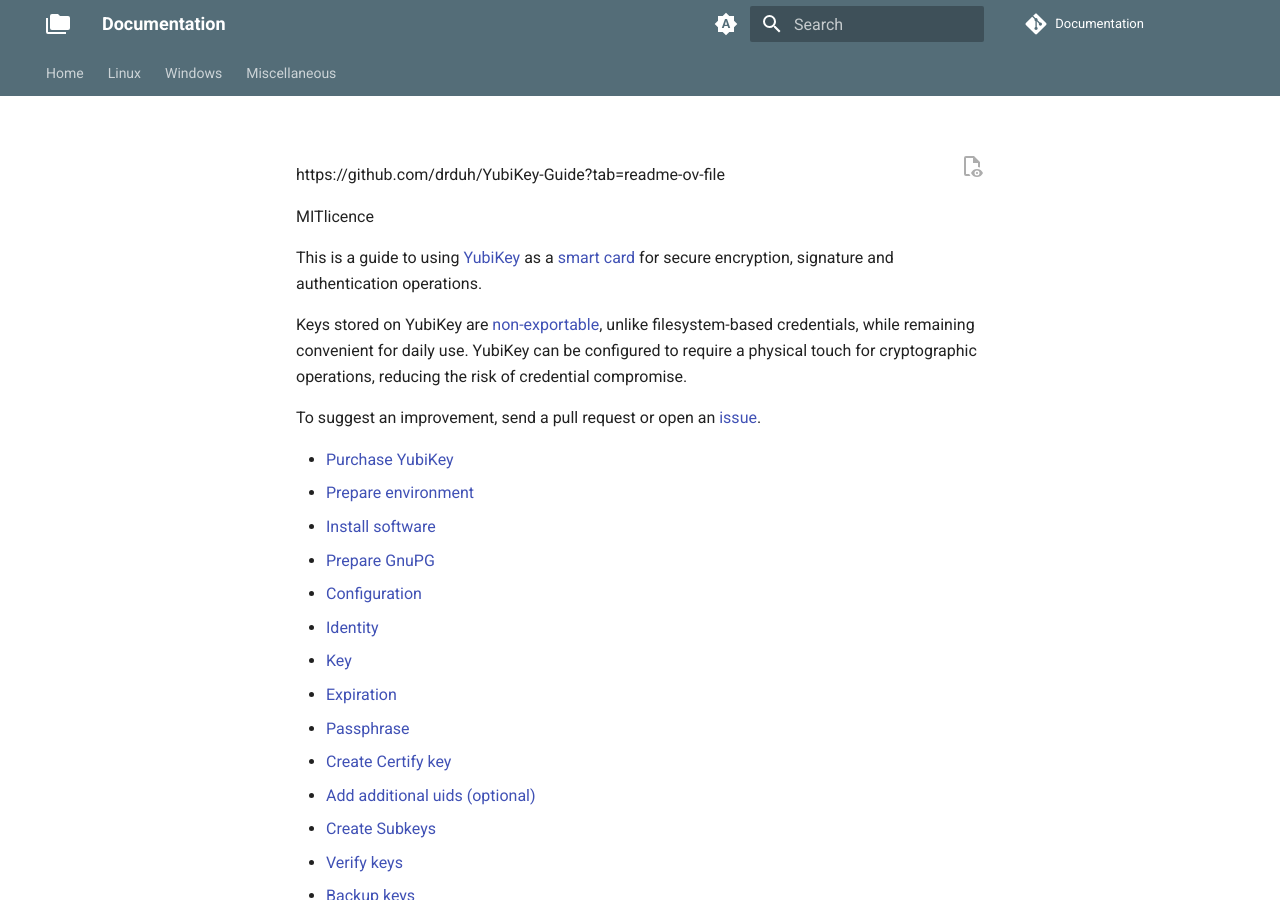
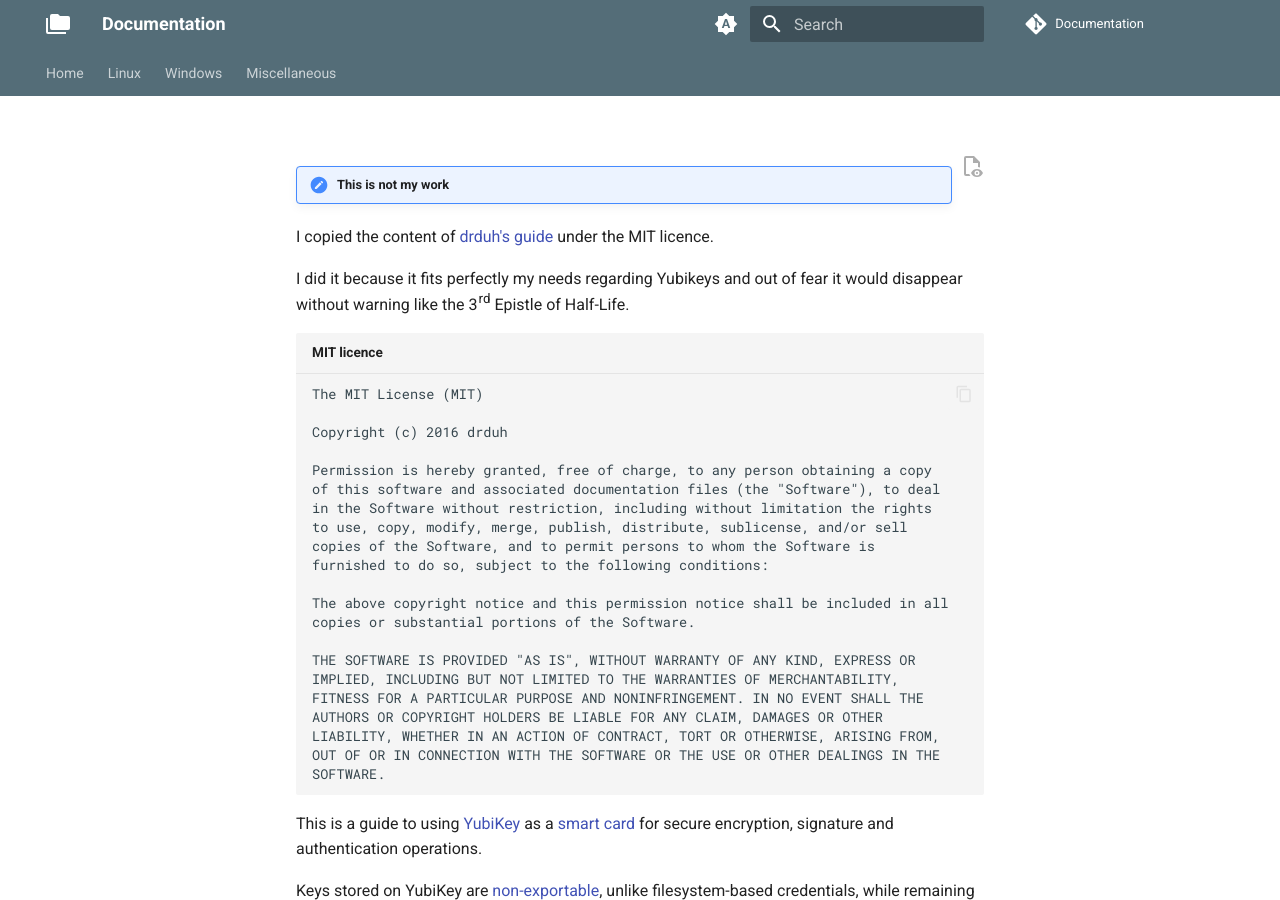
Before and after one commit to FlagHunter01/documentation.frolov.eu, an MkDocs documentation site: the page built from docs/windows/yubikey/drduh.md, in a window 1280 px wide and 900 px high. Built offline with MkDocs 1.6.1 and Material for MkDocs 9.7.7, drawn with Linux system fonts in a browser that asks for light colours; plug-ins that fetch from the network failed and are left out; comment, search, counter and statistics services are not loaded.

Commit message:
Add preface and metadata

````diff
--- a/docs/windows/yubikey/drduh.md
+++ b/docs/windows/yubikey/drduh.md
@@ -1,8 +1,36 @@
-http://drduh.github.io/YubiKey-Guide/
-
-https://github.com/drduh/YubiKey-Guide?tab=readme-ov-file
-
-MITlicence
+---
+title: drduh's Yubikey guide
+description: Shameless grab of the amazing guide by drduh on GitHub under the MIT licence
+---
+
+!!! note "This is not my work"
+  I copied the content of [drduh's guide](http://drduh.github.io/YubiKey-Guide/) under the MIT licence.
+
+  I did it because it fits perfectly my needs regarding Yubikeys and out of fear it would disappear without warning like the 3^rd^ Epistle of Half-Life.
+
+  ```title="MIT licence"
+  The MIT License (MIT)
+
+  Copyright (c) 2016 drduh
+
+  Permission is hereby granted, free of charge, to any person obtaining a copy
+  of this software and associated documentation files (the "Software"), to deal
+  in the Software without restriction, including without limitation the rights
+  to use, copy, modify, merge, publish, distribute, sublicense, and/or sell
+  copies of the Software, and to permit persons to whom the Software is
+  furnished to do so, subject to the following conditions:
+
+  The above copyright notice and this permission notice shall be included in all
+  copies or substantial portions of the Software.
+
+  THE SOFTWARE IS PROVIDED "AS IS", WITHOUT WARRANTY OF ANY KIND, EXPRESS OR
+  IMPLIED, INCLUDING BUT NOT LIMITED TO THE WARRANTIES OF MERCHANTABILITY,
+  FITNESS FOR A PARTICULAR PURPOSE AND NONINFRINGEMENT. IN NO EVENT SHALL THE
+  AUTHORS OR COPYRIGHT HOLDERS BE LIABLE FOR ANY CLAIM, DAMAGES OR OTHER
+  LIABILITY, WHETHER IN AN ACTION OF CONTRACT, TORT OR OTHERWISE, ARISING FROM,
+  OUT OF OR IN CONNECTION WITH THE SOFTWARE OR THE USE OR OTHER DEALINGS IN THE
+  SOFTWARE.
+  ```
 
 This is a guide to using [YubiKey](https://www.yubico.com/products/identifying-your-yubikey/) as a [smart card](https://security.stackexchange.com/questions/38924/how-does-storing-gpg-ssh-private-keys-on-smart-cards-compare-to-plain-usb-drives) for secure encryption, signature and authentication operations.
 
````
